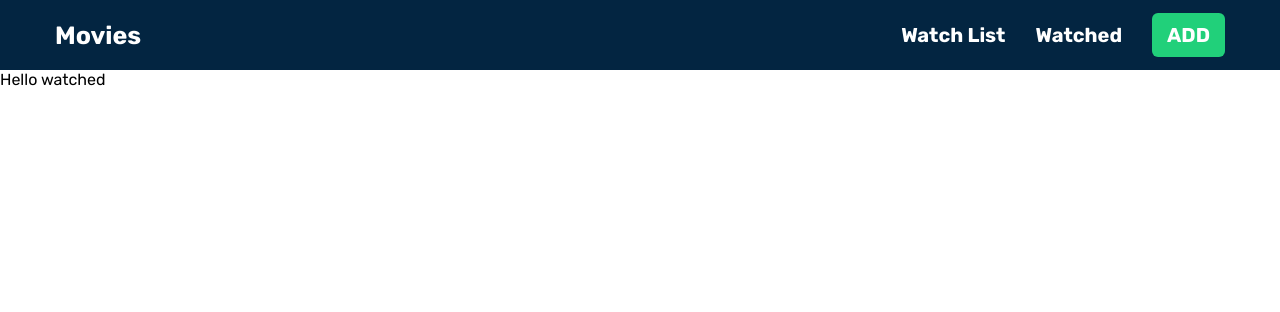
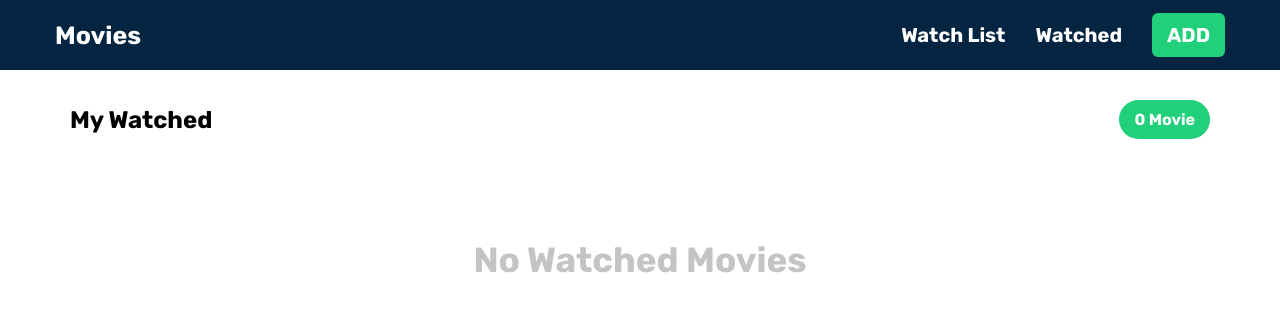
Before and after one commit to Hassan-Hammoud/Movies-App, a React (Create React App) app: page /Watched in a window 1280 px wide. Shown: the top 312 px of the page. Built offline with nearby package versions, Linux system fonts and the light colour scheme.

Commit message:
Finished Watched

```diff
--- a/src/components/WatchList/WatchList.css
+++ b/src/components/WatchList/WatchList.css
@@ -21,10 +21,13 @@
 }
 
 .watch-list h3 {
-    font-size: 40px;
+    font-size: 35px;
     display: flex;
     justify-content: center;
     align-items: center;
+    color: #c4c4c4;
+    margin-top: 100px;
+    text-align: center;
 }
 
 
--- a/src/components/WatchList/WatchList.js
+++ b/src/components/WatchList/WatchList.js
@@ -1,7 +1,7 @@
 import React from "react";
-import {useMovieContext} from "../context/GlobalContext"
+import { useMovieContext } from "../context/GlobalContext";
 import MovieCard from "../MovieCard/MovieCard";
-import './WatchList.css';
+import "./WatchList.css";
 const WatchList = () => {
   const MovieContext = useMovieContext();
   return (
@@ -9,13 +9,20 @@ const WatchList = () => {
       <div className="container">
         <div className="main-heading">
           <h2>My Watch List</h2>
-          <p className="movies-count">2 Movies</p>
+          <p className="movies-count">
+            {MovieContext.watchList.length}{" "}
+            {MovieContext.watchList.length <= 1 ? "Movie" : "Movies"}
+          </p>
         </div>
-        {MovieContext.watchList.length > 0 ? (<div className="movie-grid">
-          {MovieContext.watchList.map((movie) => (
-            <MovieCard key={movie.imdbID} movie={movie} type="watchList"/>
-          ))}
-        </div>) : (<h3>There Is No Available List Of Movies, Add Some! </h3>)}
+        {MovieContext.watchList.length > 0 ? (
+          <div className="movie-grid">
+            {MovieContext.watchList.map((movie) => (
+              <MovieCard key={movie.imdbID} movie={movie} type="watchList" />
+            ))}
+          </div>
+        ) : (
+          <h3>There Is No Available List Of Movies, Add Some! </h3>
+        )}
       </div>
     </div>
   );
--- a/src/components/Watched/Watched.js
+++ b/src/components/Watched/Watched.js
@@ -1,11 +1,31 @@
-import React from 'react'
+import React from "react";
+import { useMovieContext } from "../context/GlobalContext";
+import MovieCard from "../MovieCard/MovieCard";
 
 const Watched = () => {
+  const MovieContext = useMovieContext();
   return (
-    <div>
-      Hello watched
+    <div className="watch-list">
+      <div className="container">
+        <div className="main-heading">
+          <h2>My Watched </h2>
+          <p className="movies-count">
+            {MovieContext.watched.length}{" "}
+            {MovieContext.watched.length <= 1 ? "Movie" : "Movies"}
+          </p>
+        </div>
+        {MovieContext.watched.length > 0 ? (
+          <div className="movie-grid">
+            {MovieContext.watched.map((movie) => (
+              <MovieCard key={movie.imdbID} movie={movie} type="watched" />
+            ))}
+          </div>
+        ) : (
+          <h3>No Watched Movies</h3>
+        )}
+      </div>
     </div>
-  )
-}
+  );
+};
 
-export default Watched
+export default Watched;
```
